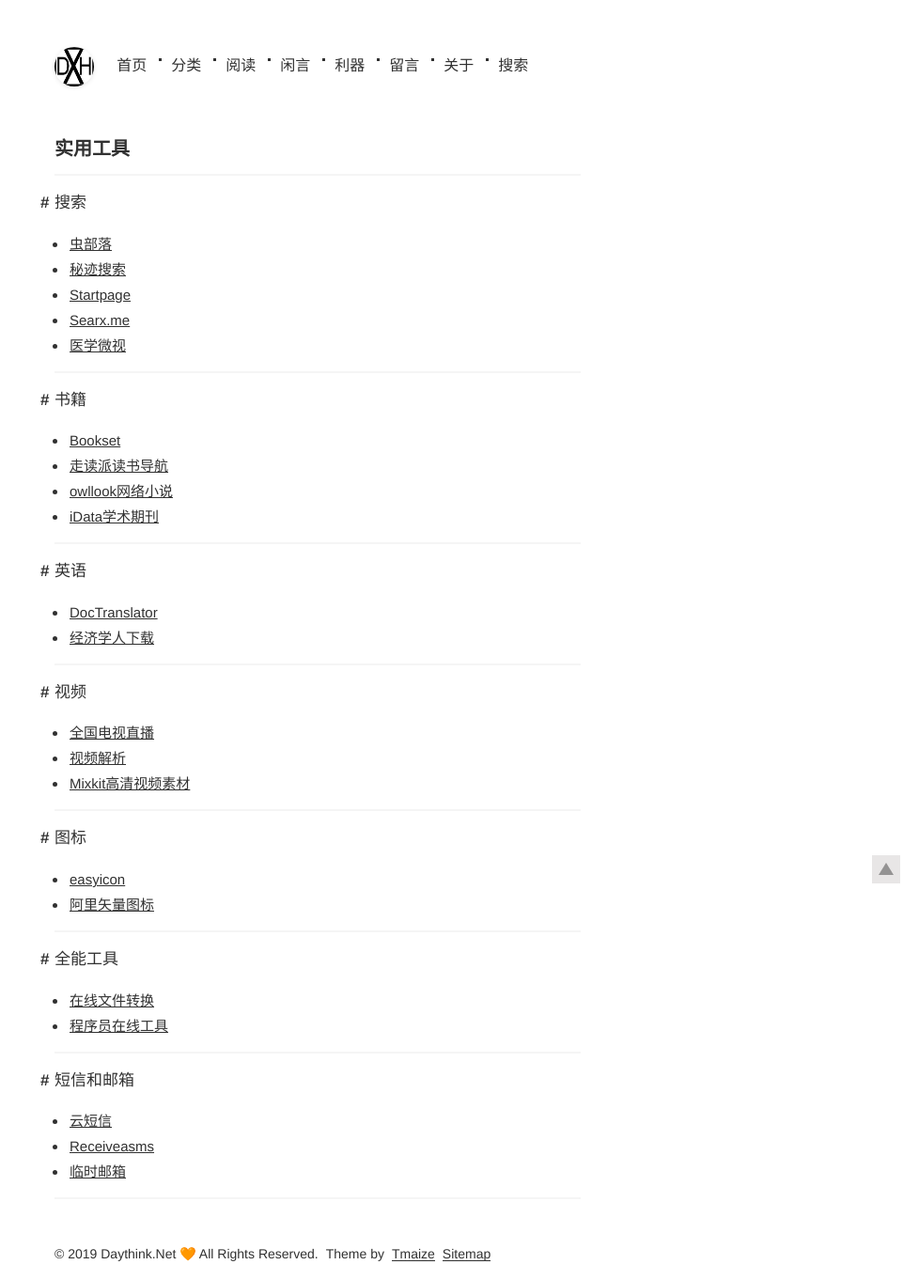
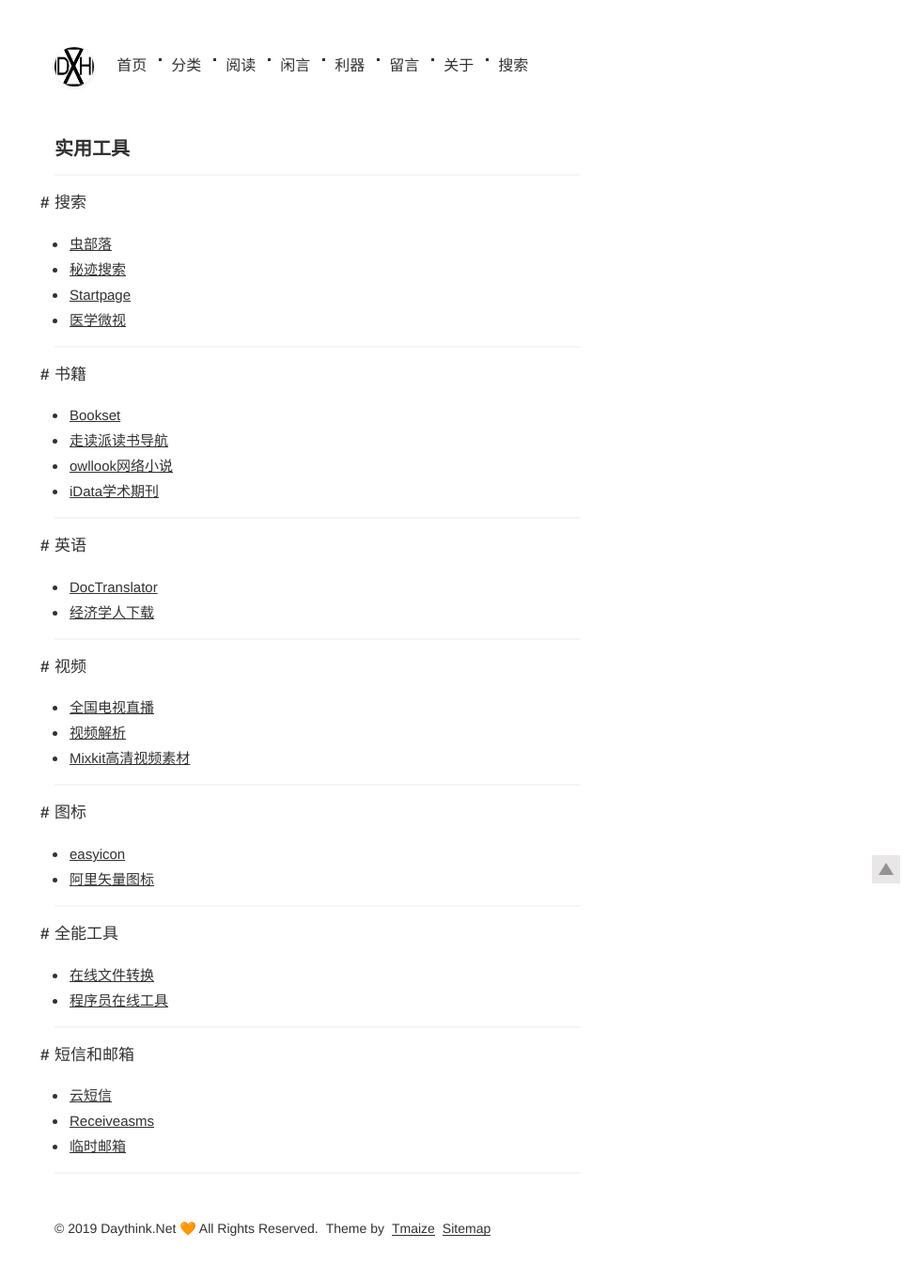
Before and after one commit to Devinteng/blog3, a Jekyll site: the page built from pages/利器.md, in a window 1280 px wide. Shown: the whole page at 94% size, without its empty margins (302-1280 px from the left). Built offline with Jekyll 4.4.1, drawn with Linux system fonts in a browser that asks for light colours; after the commit the page ends 1335 px from its top, so only the background shows below that.

Commit message:
Update 利器.md

```diff
--- a/pages/利器.md
+++ b/pages/利器.md
@@ -9,7 +9,6 @@ title: 实用工具
 + [虫部落](https://search.chongbuluo.com/)
 + [秘迹搜索](https://mijisou.com/)
 + [Startpage](https://www.startpage.com/)
-+ [Searx.me](https://searx.me/)
 + [医学微视](https://www.mvyxws.com/)
 
 ***
```
